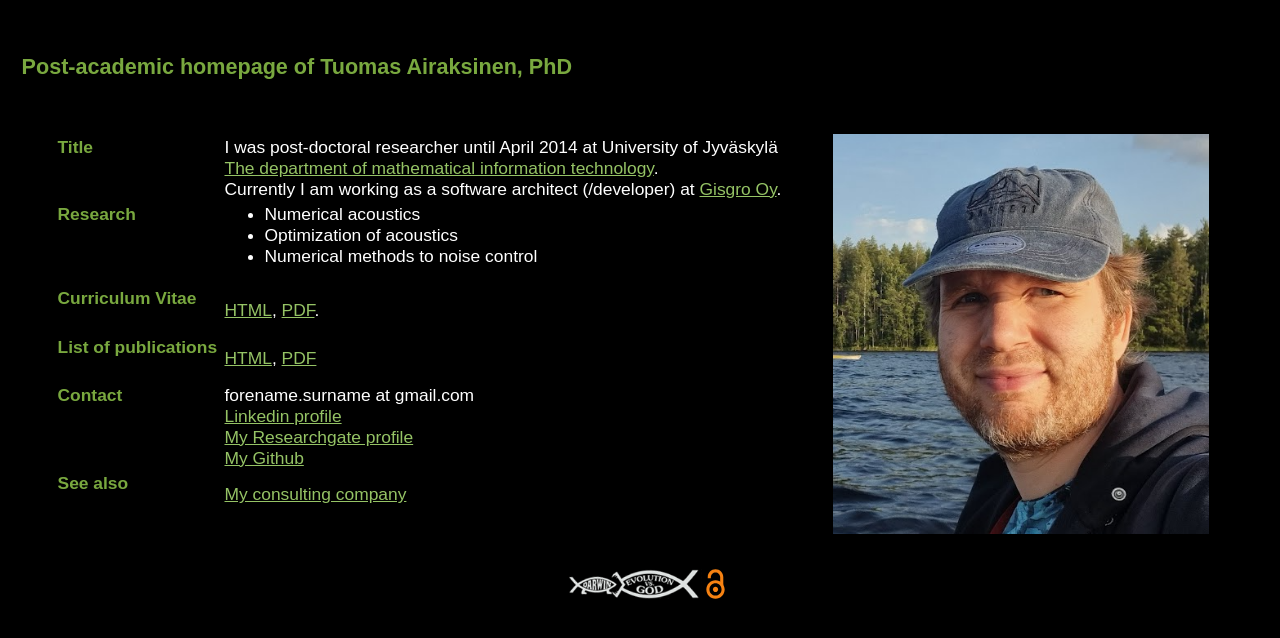
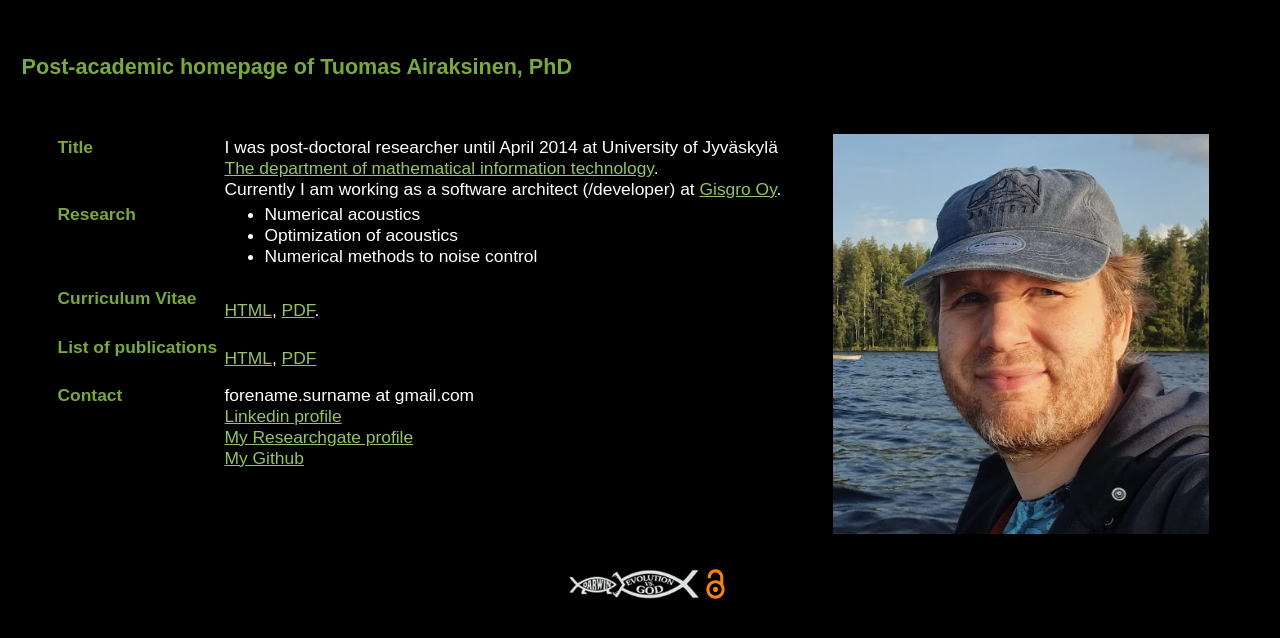
Before and after one commit to tuomas2/homepage, a plain HTML site: page index.html in a window 1280 px wide. Drawn offline with Linux system fonts and the light colour scheme.

Commit message:
Remove link to consulting from main page

```diff
--- a/index.html
+++ b/index.html
@@ -73,16 +73,6 @@
 						<a href="https://github.com/tuomas2">My Github</a>
 						<br>
         </tr>
-				<tr>
-					<td VALIGN="top"><h4>
-						See also
-
-					</h4>
-					</td>
-					<td>
-						<a href="/consulting">My consulting company</a>
-					</td>
-				</tr>
     </TD>
   </TR>
 
```
